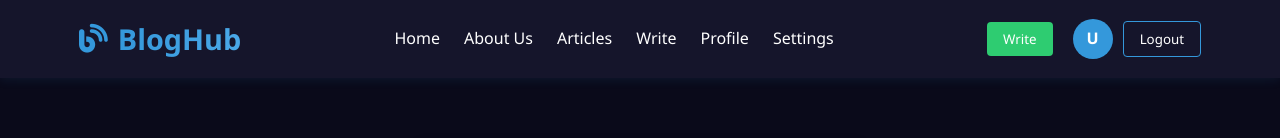
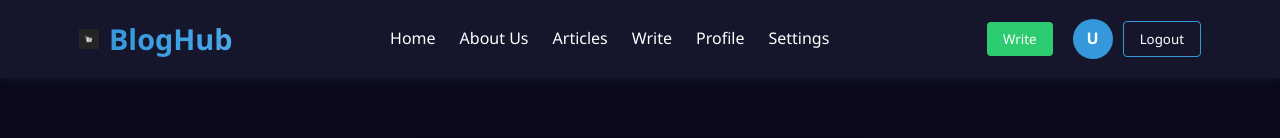
Before and after one commit to Rabi-Lmc/BlogHub, a plain HTML site: page index.html in a window 1280 px wide. Shown: the top 138 px of the page. Drawn offline with Linux system fonts and the light colour scheme; no server answers.

Commit message:
logo changed

```diff
--- a/index.html
+++ b/index.html
@@ -1521,7 +1521,7 @@
     <header>
         <div class="container header-content">
             <div class="logo">
-                <i class="fas fa-blog"></i>
+                <img src="image/logo.jpg" alt="BlogHub Logo" class="logo-img" width="20" height="20">
                 <h1>BlogHub</h1>
             </div>
             <nav>
```
Also changed, not shown: image/logo.jpg (added).
